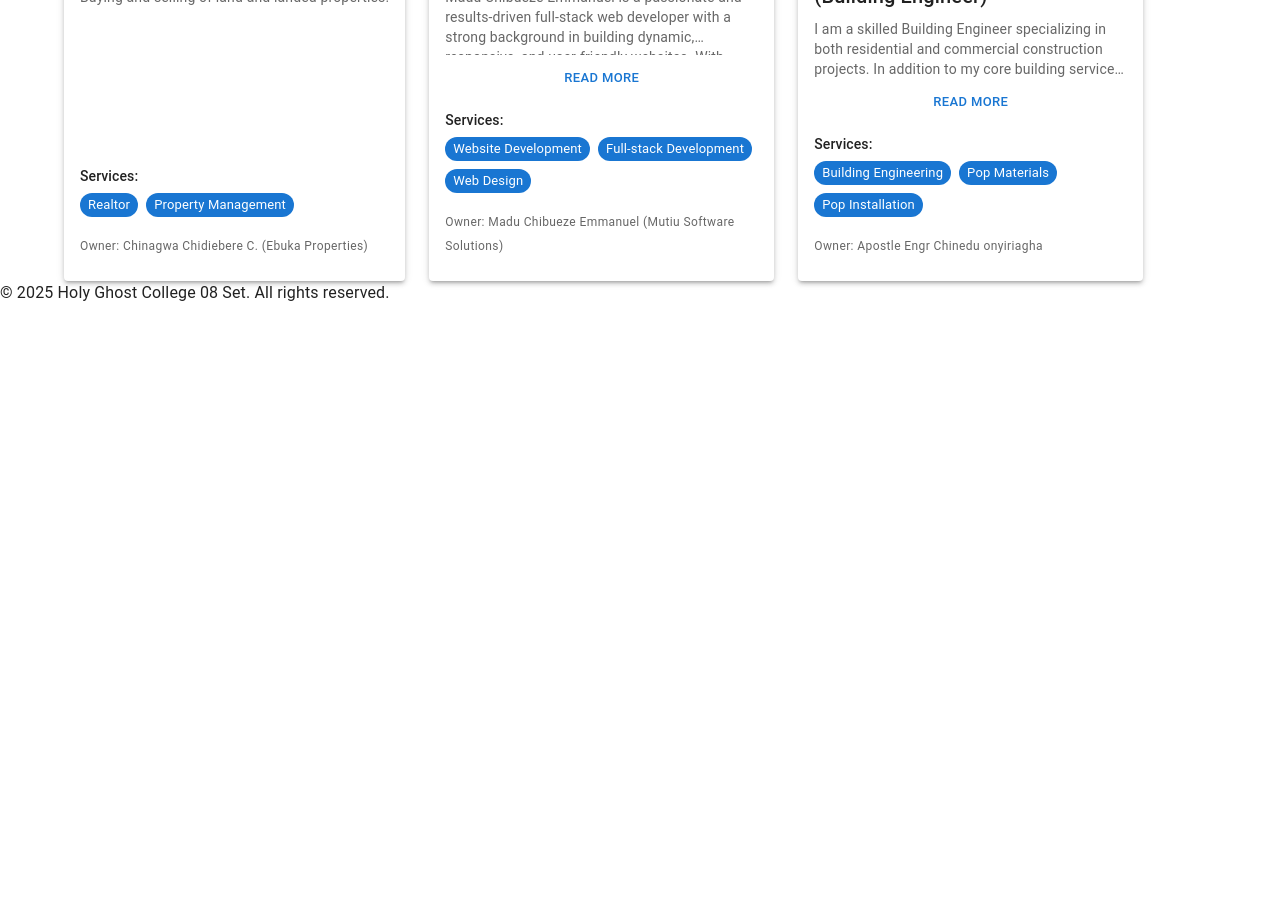
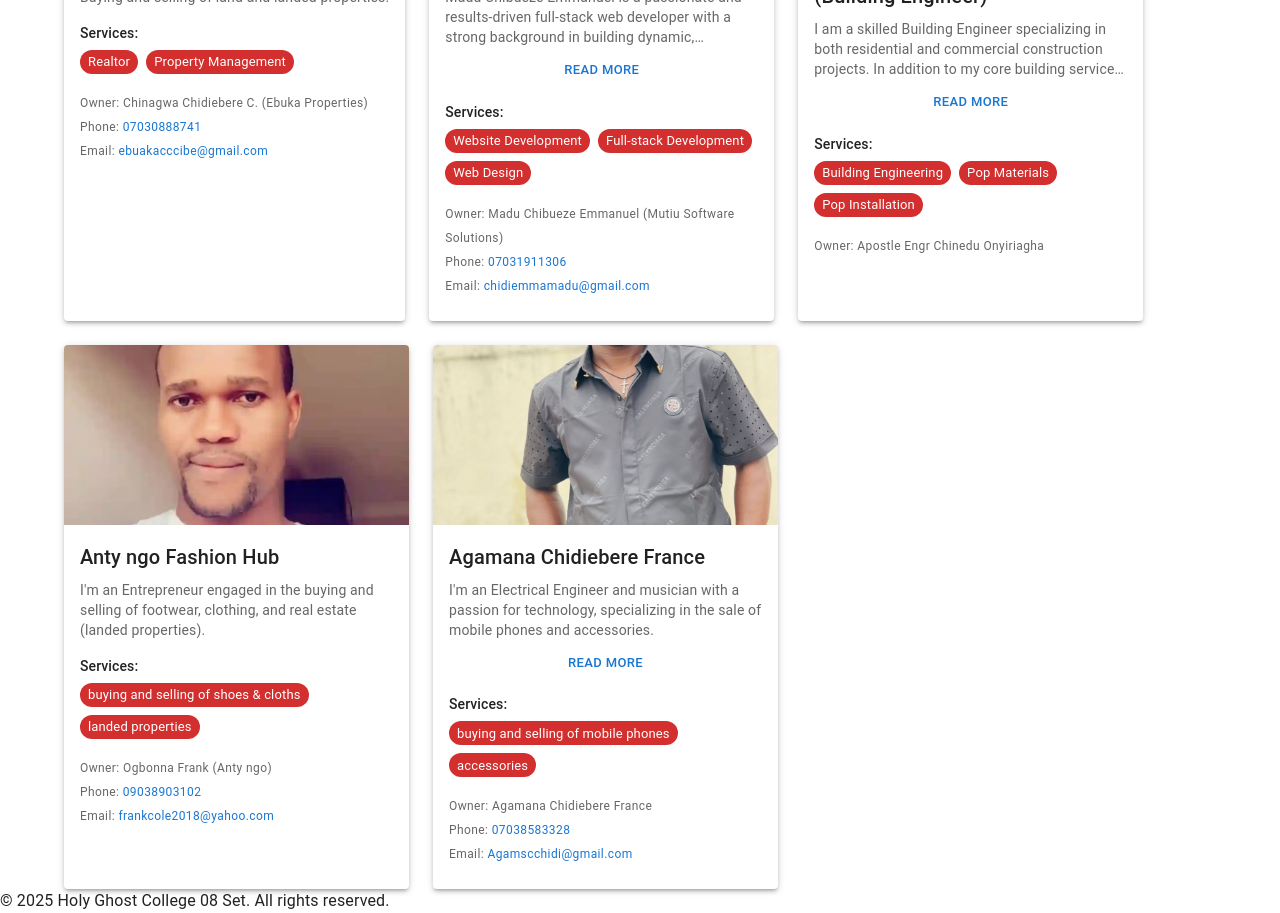
Before and after one commit to mutiu4luv/hgc-08-business-album, a React (Vite) app: page / in a window 1280 px wide. Shown: the part 480-1393 px from the top of the page. Before the commit the page ends 800 px from the top, so only its background shows below. Built offline with nearby package versions, Linux system fonts and the light colour scheme.

Commit message:
business album

```diff
--- a/src/component/Header.jsx
+++ b/src/component/Header.jsx
@@ -3,7 +3,7 @@
 import { AppBar, Toolbar, Typography } from "@mui/material";
 
 const Header = () => (
-  <AppBar position="static" sx={{ bgcolor: "#1976d2" }}>
+  <AppBar position="static" sx={{ bgcolor: "red" }}>
     <Toolbar>
       <Typography variant="h6" component="div" sx={{ flexGrow: 1 }}>
         Holy Ghost College 08 Set - Business Album
--- a/src/component/landingPage/BusinessCard.jsx
+++ b/src/component/landingPage/BusinessCard.jsx
@@ -18,10 +18,12 @@
 import ebuka from "../../assets/ebuka.jpeg";
 import mutiu from "../../assets/mutiu.jpeg";
 import apoatle from "../../assets/apoatle.jpeg";
+import santiago from "../../assets/santiago.jpeg";
+import agams from "../../assets/agams.jpeg";
 
 const BusinessCard = () => {
   const [search, setSearch] = useState("");
-  const [expanded, setExpanded] = useState({});
+  const [expandedId, setExpandedId] = useState(null);
 
   const businesses = [
     {
@@ -31,24 +33,50 @@
       owner: "Chinagwa Chidiebere C. (Ebuka Properties)",
       image: ebuka,
       services: ["Realtor", "Property Management"],
+      phone: "07030888741",
+      email: "ebuakacccibe@gmail.com",
     },
     {
       id: 2,
       name: "Mutiu Software Solutions",
       description:
-        "Madu Chibueze Emmanuel is a passionate and results-driven full-stack web developer with a strong background in building dynamic, responsive, and user-friendly websites. With expertise in both frontend and backend technologies, he crafts seamless digital experiences from concept to deployment.Specializing in tools like React, Node.js, Express, MongoDB, and Material-UI, Chibueze builds applications that are not only visually appealing but also powerful under the hood. He is committed to clean code, scalable architecture, and delivering real-world solutions that solve problems and add value.Whether it's developing user interfaces, implementing RESTful APIs, integrating payment systems like Paystack, or managing authentication and database operations, Chibueze brings dedication, creativity, and technical excellence to every project.",
+        "Madu Chibueze Emmanuel is a passionate and results-driven full-stack web developer with a strong background in building dynamic, responsive, and user-friendly websites. With expertise in both frontend and backend technologies, he crafts seamless digital experiences from concept to deployment. Specializing in tools like React, Node.js, Express, MongoDB, and Material-UI, Chibueze builds applications that are not only visually appealing but also powerful under the hood. He is committed to clean code, scalable architecture, and delivering real-world solutions that solve problems and add value. Whether it's developing user interfaces, implementing RESTful APIs, integrating payment systems like Paystack, or managing authentication and database operations, Chibueze brings dedication, creativity, and technical excellence to every project.",
       owner: "Madu Chibueze Emmanuel (Mutiu Software Solutions)",
       image: mutiu,
       services: ["Website Development", "Full-stack Development", "Web Design"],
+      phone: "07031911306",
+      email: "chidiemmamadu@gmail.com",
     },
     {
       id: 3,
-      name: "Apostle Engr Chinedu onyiriagha (Building Engineer)",
+      name: "Apostle Engr Chinedu Onyiriagha (Building Engineer)",
       description:
-        "I am a skilled Building Engineer specializing in both residential and commercial construction projects. In addition to my core building services, I offer expert POP (Plaster of Paris) installation and also sell high-quality POP materials. Construction is not just my profession—it's my craft, and I deliver excellence in every project.I also run a well-equipped laundry service that handles washing and ironing of clothes with care and efficiency. We offer convenient home pickup and delivery to meet your needs.",
-      owner: "Apostle Engr Chinedu onyiriagha",
+        "I am a skilled Building Engineer specializing in both residential and commercial construction projects. In addition to my core building services, I offer expert POP (Plaster of Paris) installation and also sell high-quality POP materials. Construction is not just my profession—it's my craft, and I deliver excellence in every project. I also run a well-equipped laundry service that handles washing and ironing of clothes with care and efficiency. We offer convenient home pickup and delivery to meet your needs.",
+      owner: "Apostle Engr Chinedu Onyiriagha",
       image: apoatle,
       services: ["Building Engineering", "Pop Materials", "Pop Installation"],
+    },
+    {
+      id: 4,
+      name: "Anty ngo Fashion Hub",
+      description:
+        "I'm an  Entrepreneur engaged in the buying and selling of footwear, clothing, and real estate (landed properties).",
+      owner: "Ogbonna Frank (Anty ngo)",
+      image: santiago,
+      services: ["buying and selling of shoes & cloths", "landed properties"],
+      phone: "09038903102",
+      email: "frankcole2018@yahoo.com",
+    },
+    {
+      id: 5,
+      name: "Agamana Chidiebere France ",
+      description:
+        "I'm an Electrical Engineer and musician with a passion for technology, specializing in the sale of mobile phones and accessories.",
+      owner: "Agamana Chidiebere France ",
+      image: agams,
+      services: ["buying and selling of mobile phones", "accessories"],
+      phone: " 07038583328 ",
+      email: "Agamscchidi@gmail.com ",
     },
   ];
 
@@ -59,12 +87,11 @@
   );
 
   const toggleReadMore = (id) => {
-    setExpanded((prev) => ({ ...prev, [id]: !prev[id] }));
+    setExpandedId((prevId) => (prevId === id ? null : id));
   };
 
   return (
     <Container sx={{ mt: 4 }}>
-      {/* Search */}
       <Box display="flex" justifyContent="center" mb={4}>
         <TextField
           label="Search by Service"
@@ -84,10 +111,13 @@
         />
       </Box>
 
-      {/* Cards */}
       <Grid container spacing={3}>
         {filteredBusinesses.length > 0 ? (
-          filteredBusinesses.map((business) => (
+          filteredBusinesses.map((business) => {
+            const isExpanded = expandedId === business.id;
+            const shortText = business.description.length < 120;
+
+            return (
               <Grid item xs={12} sm={6} md={4} lg={3} key={business.id}>
                 <Card
                   sx={{
@@ -110,7 +140,11 @@
                   />
 
                   <CardContent
-                  sx={{ flexGrow: 1, display: "flex", flexDirection: "column" }}
+                    sx={{
+                      flexGrow: 1,
+                      display: "flex",
+                      flexDirection: "column",
+                    }}
                   >
                     <Typography variant="h6" gutterBottom>
                       {business.name}
@@ -123,20 +157,19 @@
                         overflow: "hidden",
                         display: "-webkit-box",
                         WebkitBoxOrient: "vertical",
-                      WebkitLineClamp: expanded[business.id] ? "999" : 3,
-                      flexGrow: 1,
+                        WebkitLineClamp: isExpanded ? "none" : 3,
                       }}
                     >
                       {business.description}
                     </Typography>
 
-                  {business.description.length > 120 && (
+                    {!shortText && (
                       <Button
                         size="small"
                         sx={{ mt: 1 }}
                         onClick={() => toggleReadMore(business.id)}
                       >
-                      {expanded[business.id] ? "Read Less" : "Read More"}
+                        {isExpanded ? "Read Less" : "Read More"}
                       </Button>
                     )}
 
@@ -155,7 +188,7 @@
                             key={index}
                             label={service}
                             size="small"
-                          color="primary"
+                            color="error"
                           />
                         ))}
                       </Stack>
@@ -165,11 +198,36 @@
                       <Typography variant="caption" color="text.secondary">
                         Owner: {business.owner}
                       </Typography>
+                      {business.phone && (
+                        <Typography variant="caption" color="text.secondary">
+                          <br />
+                          Phone:{" "}
+                          <a
+                            href={`tel:${business.phone}`}
+                            style={{ color: "#1976d2", textDecoration: "none" }}
+                          >
+                            {business.phone}
+                          </a>
+                        </Typography>
+                      )}
+                      {business.email && (
+                        <Typography variant="caption" color="text.secondary">
+                          <br />
+                          Email:{" "}
+                          <a
+                            href={`mailto:${business.email}`}
+                            style={{ color: "#1976d2", textDecoration: "none" }}
+                          >
+                            {business.email}
+                          </a>
+                        </Typography>
+                      )}
                     </Box>
                   </CardContent>
                 </Card>
               </Grid>
-          ))
+            );
+          })
         ) : (
           <Typography textAlign="center" sx={{ width: "100%" }}>
             No businesses found for: "{search}"
```
Also changed, not shown: src/assets/agams.jpeg (added), src/assets/santiago.jpeg (added). Lines whose indentation alone changed are shown as unchanged.
